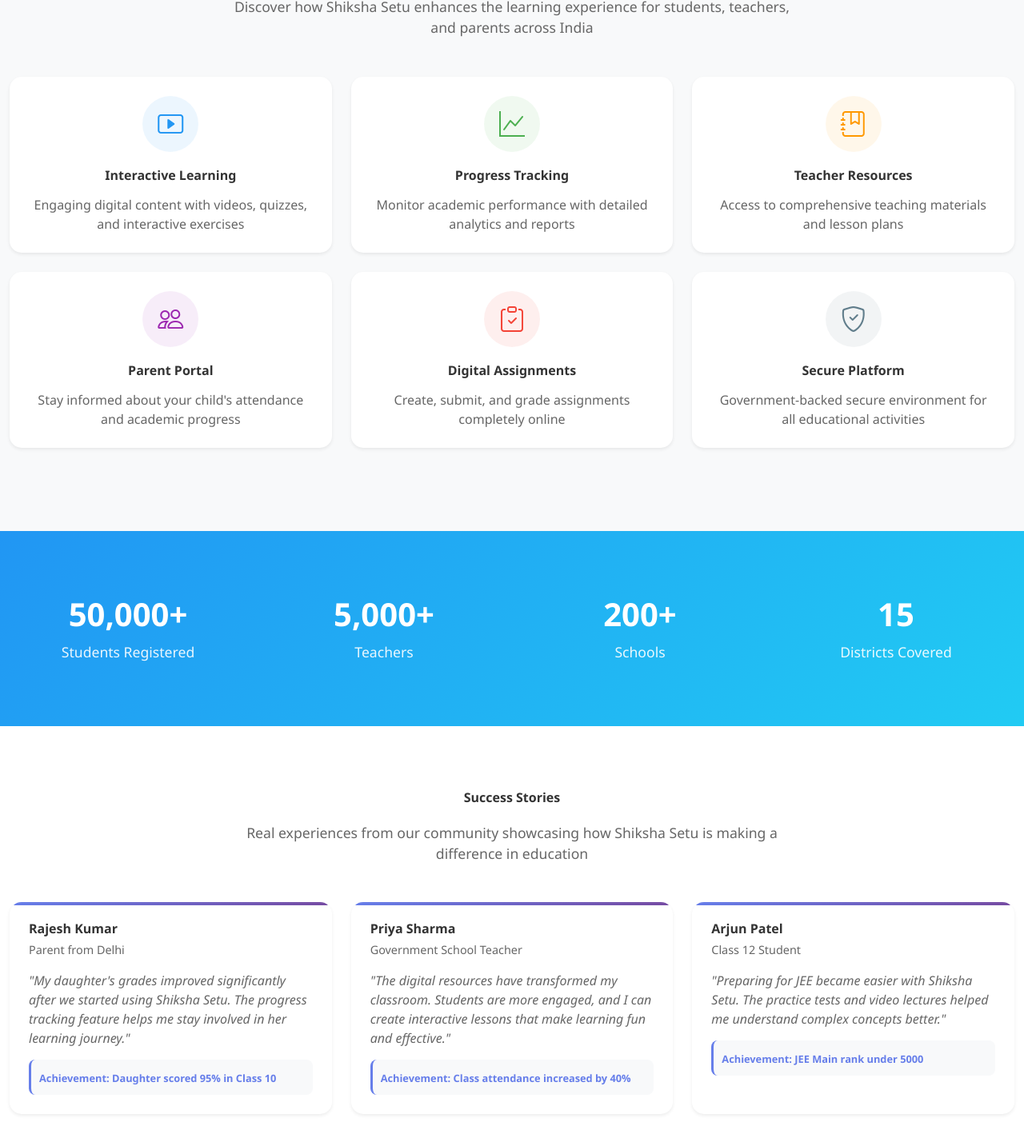
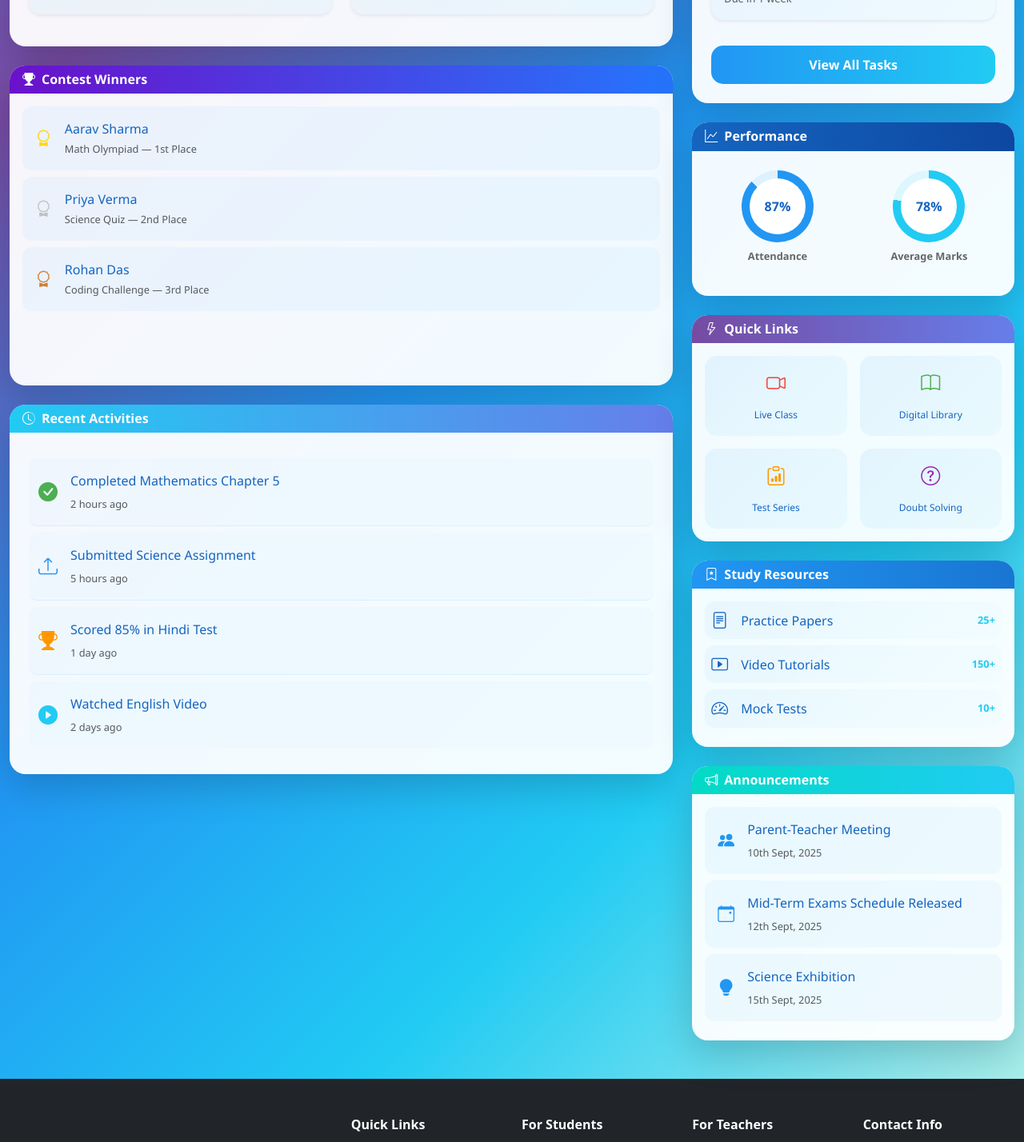
Before and after one commit to kumar-veerendra/shiksha-setu, a React (Vite) app in the folder frontend/: page / in a window 1280 px wide. Shown: the part 800-2228 px from the top of the page at 80% size. Built offline with nearby package versions, Linux system fonts and the light colour scheme.

Commit message:
Added HomePage

```diff
--- a/frontend/src/App.jsx
+++ b/frontend/src/App.jsx
@@ -4,21 +4,14 @@
 import HomePage from "./pages/home/HomePage";
 import Login from "./pages/auth/Login";
 import Signup from "./pages/auth/Signup";
-import Footer from "./components/Footer";
-import StudentNavbar from "./components/StudentNavbar";
 import StudentDashboard from "./Dashboard/StudentDashboard";
-import TeacherNavbar from "./components/TeacherNavbar";
 import TeacherDashboard from "./Dashboard/TeacherDashboard";
-import PublicNavbar from "./components/PublicNavbar";
-import PublicDashboard from "./Dashboard/PublicDashboard";
 
 function App() {
   const location = useLocation();
-  const hideNavbarFooter = ["/login", "/register"].includes(location.pathname);
-
   const [user, setUser] = useState(JSON.parse(localStorage.getItem("user")));
 
-  // Optional: sync state if localStorage changes
+  // Sync user state if localStorage changes
   useEffect(() => {
     const handleStorage = () => setUser(JSON.parse(localStorage.getItem("user")));
     window.addEventListener("storage", handleStorage);
@@ -26,9 +19,6 @@
   }, []);
 
   return (
-    <>
-      {!hideNavbarFooter && <StudentNavbar />}
-
     <Routes>
       <Route path="/" element={<HomePage />} />
       <Route path="/login" element={<Login setUser={setUser} />} />
@@ -43,11 +33,7 @@
         element={user?.role === "teacher" ? <TeacherDashboard /> : <Login setUser={setUser} />}
       />
     </Routes>
-      <PublicDashboard/>
-
-      {!hideNavbarFooter && <Footer />}
-    </>
   );
 }
 
-export default App
+export default App;
--- a/frontend/src/Dashboard/PublicDashboard.jsx
+++ b/frontend/src/Dashboard/PublicDashboard.jsx
@@ -160,94 +160,52 @@
                 </div>
             </section>
 
-            {/* Stats Section */}
-            <section style={{ padding: '80px 0', background: 'linear-gradient(135deg, #2196F3 0%, #21CBF3 100%)', color: 'white' }}>
+            {/* Highlights Section */}
+            <section style={{ padding: '60px 0', background: '#2196F3', color: 'white' }}>
                 <div className="container">
                     <div className="row text-center">
                         {[
-                            { number: '50,000+', label: 'Students Registered' },
-                            { number: '5,000+', label: 'Teachers' },
-                            { number: '200+', label: 'Schools' },
-                            { number: '15', label: 'Districts Covered' }
-                        ].map((stat, index) => (
+                            { title: 'Student Support', desc: 'Interactive learning with quizzes, videos, and assignments' },
+                            { title: 'Teacher Tools', desc: 'Lesson plans, teaching resources, and digital assignments' },
+                            { title: 'Parent Portal', desc: 'Track attendance, progress, and updates from school' },
+                            { title: 'Secure Access', desc: 'Government-backed safe and reliable platform' }
+                        ].map((item, index) => (
                             <div className="col-6 col-md-3 mb-4 mb-md-0" key={index}>
-                                <h2 style={{ fontWeight: '700', fontSize: '2.5rem', marginBottom: '10px' }}>{stat.number}</h2>
-                                <p style={{ fontSize: '1.1rem', opacity: '0.9' }}>{stat.label}</p>
+                                <h4 style={{ fontWeight: 'bold', fontSize: '1.3rem', marginBottom: '10px' }}>
+                                    {item.title}
+                                </h4>
+                                <p style={{ fontSize: '0.95rem', margin: 0 }}>{item.desc}</p>
                             </div>
                         ))}
                     </div>
                 </div>
             </section>
 
-            {/* Success Stories Section */}
-            <section style={{ padding: '80px 0' }}>
+            {/* Bridge Section (New) */}
+            <section style={{ padding: '80px 0', background: '#f8f9fa' }}>
                 <div className="container">
                     <div className="text-center mb-5">
                         <h2 style={{ fontWeight: '700', color: '#333', marginBottom: '20px' }}>
-                            Success Stories
+                            Bridging the Gap Between Teachers and Students
                         </h2>
-                        <p style={{ fontSize: '1.1rem', color: '#666', maxWidth: '700px', margin: '0 auto' }}>
-                            Real experiences from our community showcasing how Shiksha Setu is making a difference in education
+                        <p style={{ fontSize: '1.1rem', color: '#666', maxWidth: '750px', margin: '0 auto' }}>
+                            Shiksha Setu is designed to bring classrooms to every corner of India.
+                            With optimized video and class management tools, even students in rural areas with low bandwidth can attend live classes, just like Zoom or Google Classroom, but lighter and more accessible.
                         </p>
                     </div>
-
-                    <div className="row">
+                    <div className="row text-center">
                         {[
-                            {
-                                name: 'Rajesh Kumar',
-                                role: 'Parent from Delhi',
-                                text: 'My daughter\'s grades improved significantly after we started using Shiksha Setu. The progress tracking feature helps me stay involved in her learning journey.',
-                                achievement: 'Daughter scored 95% in Class 10'
-                            },
-                            {
-                                name: 'Priya Sharma',
-                                role: 'Government School Teacher',
-                                text: 'The digital resources have transformed my classroom. Students are more engaged, and I can create interactive lessons that make learning fun and effective.',
-                                achievement: 'Class attendance increased by 40%'
-                            },
-                            {
-                                name: 'Arjun Patel',
-                                role: 'Class 12 Student',
-                                text: 'Preparing for JEE became easier with Shiksha Setu. The practice tests and video lectures helped me understand complex concepts better.',
-                                achievement: 'JEE Main rank under 5000'
-                            }
-                        ].map((story, index) => (
-                            <div className="col-md-4 mb-4" key={index}>
-                                <div className="card h-100 border-0 shadow-sm" style={{
-                                    borderRadius: '15px',
-                                    transition: 'all 0.3s ease',
-                                    position: 'relative',
-                                    overflow: 'hidden'
-                                }} onMouseEnter={(e) => {
-                                    e.currentTarget.style.transform = 'translateY(-5px)';
-                                    e.currentTarget.style.boxShadow = '0 10px 25px rgba(0, 0, 0, 0.1)';
-                                }} onMouseLeave={(e) => {
-                                    e.currentTarget.style.transform = 'translateY(0)';
-                                    e.currentTarget.style.boxShadow = '0 5px 15px rgba(0, 0, 0, 0.05)';
-                                }}>
-                                    <div style={{
-                                        position: 'absolute',
-                                        top: 0,
-                                        left: 0,
-                                        right: 0,
-                                        height: '4px',
-                                        background: 'linear-gradient(90deg, #667eea, #764ba2)'
-                                    }}></div>
-                                    <div className="card-body p-4">
-                                        <div className="mb-3">
-                                            <h6 style={{ fontWeight: '600', marginBottom: '5px', color: '#333' }}>{story.name}</h6>
-                                            <p style={{ color: '#666', margin: '0', fontSize: '0.9rem' }}>{story.role}</p>
-                                        </div>
-                                        <p style={{ color: '#666', fontStyle: 'italic', marginBottom: '15px' }}>"{story.text}"</p>
-                                        <div style={{
-                                            background: '#f8f9fa',
-                                            borderRadius: '8px',
-                                            padding: '10px',
-                                            borderLeft: '3px solid #667eea'
-                                        }}>
-                                            <small style={{ color: '#667eea', fontWeight: '600' }}>Achievement: {story.achievement}</small>
-                                        </div>
+                            { icon: "bi-wifi-off", title: "Low Bandwidth Friendly", desc: "Attend classes smoothly even with weak internet connectivity." },
+                            { icon: "bi-person-video3", title: "Live & Recorded Classes", desc: "Students never miss a lecture with live streaming and on-demand recordings." },
+                            { icon: "bi-chat-dots", title: "Interactive Tools", desc: "Engage with teachers through chats, Q&A, and collaborative assignments." }
+                        ].map((item, idx) => (
+                            <div className="col-md-4 mb-4" key={idx}>
+                                <div className="card h-100 border-0 shadow-sm" style={{ borderRadius: "15px", padding: "25px" }}>
+                                    <div style={{ fontSize: "2.5rem", color: "#667eea", marginBottom: "15px" }}>
+                                        <i className={`bi ${item.icon}`}></i>
                                     </div>
+                                    <h5 style={{ fontWeight: "600", color: "#333", marginBottom: "15px" }}>{item.title}</h5>
+                                    <p style={{ color: "#666" }}>{item.desc}</p>
                                 </div>
                             </div>
                         ))}
@@ -310,8 +268,6 @@
                     </div>
                 </div>
             </section>
-
-
         </div>
     );
 };
--- a/frontend/src/Dashboard/StudentDashboard.jsx
+++ b/frontend/src/Dashboard/StudentDashboard.jsx
@@ -106,7 +106,7 @@
               <div className="card-body text-center p-4">
                 <i className="bi bi-book-fill mb-3" style={{ fontSize: '3rem' }}></i>
                 <h3 className="mb-2" style={{ fontWeight: '700' }}>8</h3>
-                <p className="mb-0" style={{ fontSize: '14px', opacity: '0.9' }}>Active Courses</p>
+                <p className="mb-0" style={{ fontSize: '14px', opacity: '0.9' }}>Active Classes</p>
               </div>
             </div>
           </div>
@@ -213,7 +213,7 @@
               >
                 <h5 className="mb-0" style={{ fontWeight: '600' }}>
                   <i className="bi bi-book me-2"></i>
-                  My Courses
+                  My Classes
                 </h5>
               </div>
               <div className="card-body p-4">
--- a/frontend/src/components/Footer.jsx
+++ b/frontend/src/components/Footer.jsx
@@ -5,7 +5,7 @@
   const currentYear = new Date().getFullYear();
 
   return (
-    <footer className="bg-dark text-light pt-5 pb-3 mt-5">
+    <footer className="bg-dark text-light pt-5 pb-3">
       <div className="container">
         {/* Main Footer Content */}
         <div className="row g-4">
--- a/frontend/src/components/PublicNavbar.jsx
+++ b/frontend/src/components/PublicNavbar.jsx
@@ -20,7 +20,7 @@
                 }
 
                 .logo-image {
-                    width: 100px;
+                    width: auto;
                     height: 100px;
                     transition: all 0.3s ease;
                     object-fit: contain;
--- a/frontend/src/components/StudentNavbar.jsx
+++ b/frontend/src/components/StudentNavbar.jsx
@@ -18,8 +18,8 @@
                 }
 
                 .logo-image {
-                    width: 120px;
-                    height: 120px;
+                    width: auto;
+                    height: 100px;
                     transition: all 0.3s ease;
                     object-fit: contain;
                 }
@@ -29,7 +29,7 @@
                     border-radius: 20px;
                     transition: all 0.3s ease;
                     font-weight: 600;
-                    font-size: 13px;
+                    font-size: 16px;
                 }
 
                 .nav-link-modern:hover {
--- a/frontend/src/components/TeacherNavbar.jsx
+++ b/frontend/src/components/TeacherNavbar.jsx
@@ -16,7 +16,7 @@
                 }
 
                 .logo-image {
-                    width: 100px;
+                    width: auto;
                     height: 100px;
                     transition: all 0.3s ease;
                     object-fit: contain;
--- a/frontend/src/main.jsx
+++ b/frontend/src/main.jsx
@@ -5,9 +5,7 @@
 import './index.css'
 
 createRoot(document.getElementById("root")).render(
-  <StrictMode>
     <BrowserRouter>
       <App />
     </BrowserRouter>
-  </StrictMode>
 );
--- a/frontend/src/pages/auth/Login.jsx
+++ b/frontend/src/pages/auth/Login.jsx
@@ -76,13 +76,12 @@
             <div className="text-center mb-4">
               <div className="d-inline-flex align-items-center mb-3">
                 <img
-                  src="./shiksha-setuLogo.png"
+                  src="projectLogo.png"
                   alt="Shiksha Setu Logo"
                   className="me-2"
                   style={{
                     height: '100px',
                     width: 'auto',
-                    filter: 'brightness(0) invert(1)'
                   }}
                 />
                 <h1 className="text-white fw-bold mb-0 fs-1">Shiksha Setu</h1>
--- a/frontend/src/pages/home/HomePage.jsx
+++ b/frontend/src/pages/home/HomePage.jsx
@@ -1,10 +1,25 @@
 import React from 'react';
-
+import Footer from '../../components/Footer';
+import StudentDashboard from '../../Dashboard/StudentDashboard';
+import StudentNavbar from '../../components/StudentNavbar';
+import TeacherDashboard from '../../Dashboard/TeacherDashboard';
+import TeacherNavbar from '../../components/TeacherNavbar';
+import PublicDashboard from '../../Dashboard/PublicDashboard';
+import PublicNavbar from '../../components/PublicNavbar';
 function HomePage() {
-    return (
-        <div>
-        </div>
-     );
+  return (
+    <div>
+      {/* <PublicNavbar />
+      <PublicDashboard />
+      <Footer />
+      <TeacherNavbar />
+      <TeacherDashboard />
+      <Footer /> */}
+      <StudentNavbar />
+      <StudentDashboard />
+      <Footer />
+    </div>
+  );
 }
 
 export default HomePage;
```
Lines whose indentation alone changed are shown as unchanged.
